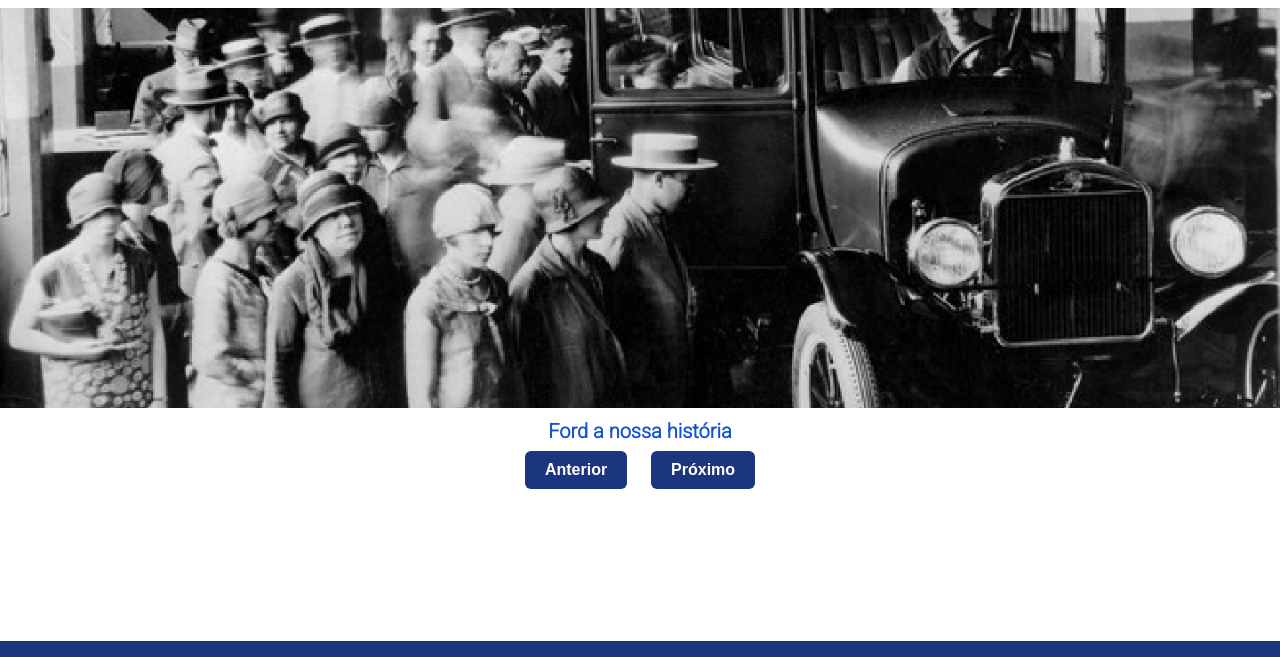
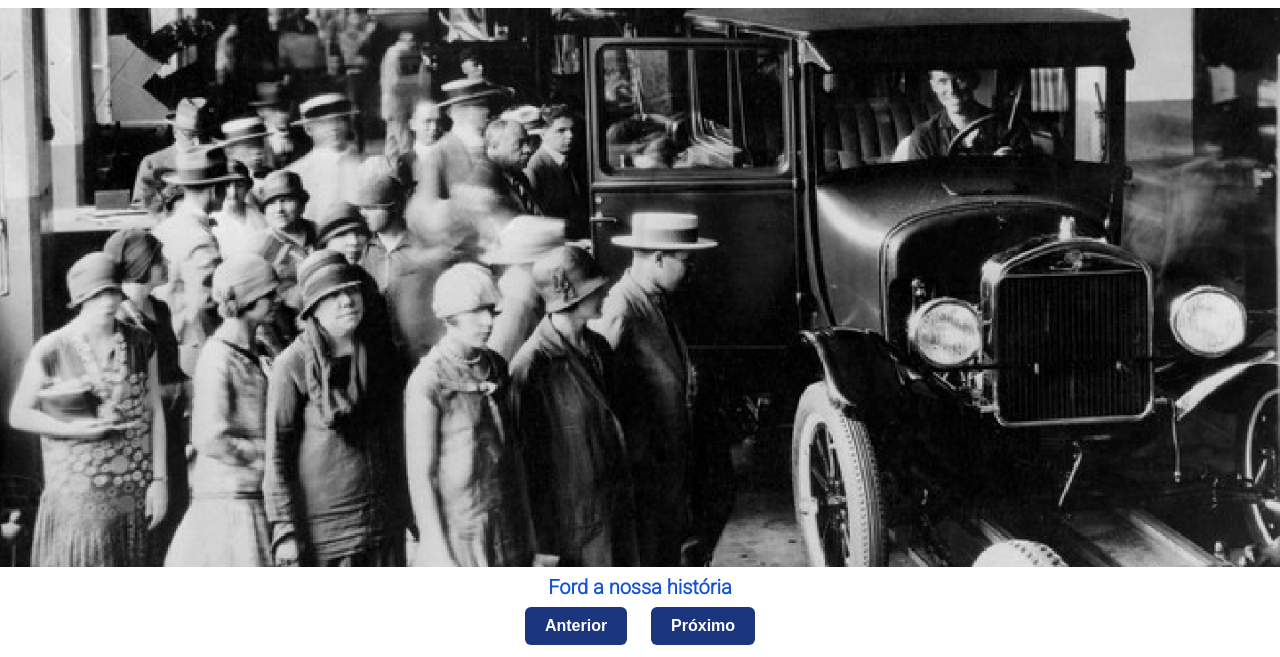
Before and after one commit to vivanolps/projeto-desafiojavscript-5, a plain HTML site: page index.html in a window 1280 px wide. Shown: the part 88-745 px from the top of the page. Drawn offline with Linux system fonts and the light colour scheme.

Commit message:
Alterações no css e no javascript.

```diff
--- a/css/style.css
+++ b/css/style.css
@@ -12,11 +12,12 @@ html {
 
 div#carousel {
     width: 100%;
-    height: auto;
-     max-height: 628px;
-    -webkit-transition: all .3s ease-in-out;
-    -moz-transition: all .3s ease-in-out;
-    transition: all .3s ease-in-out;
+    max-height: 628px;
+    display: flex;
+    justify-content: center;
+    align-items: center;
+    overflow: hidden;
+    background-color: #000; /* ou branco, se preferir */
 }
 
 div#carousel-title a {
--- a/js/carousel.js
+++ b/js/carousel.js
@@ -35,7 +35,7 @@ static Show(item) {
     const divImage = document.getElementById('carousel');
     const divTitle = document.getElementById('carousel-title');
 
-    divImage.innerHTML = `<img src="img/${item.image}" style="width:100%; max-height:400px; object-fit:cover;">`;
+    divImage.innerHTML = `<img src="img/${item.image}" style="max-width:100%; max-height:100%; object-fit:contain; display:block; margin:auto;">`;
     divTitle.innerHTML = `<a href="${item.url}" style="text-decoration:none; color:#1351d8; font-size:20px;">${item.title}</a>`;
     }
 }
```
